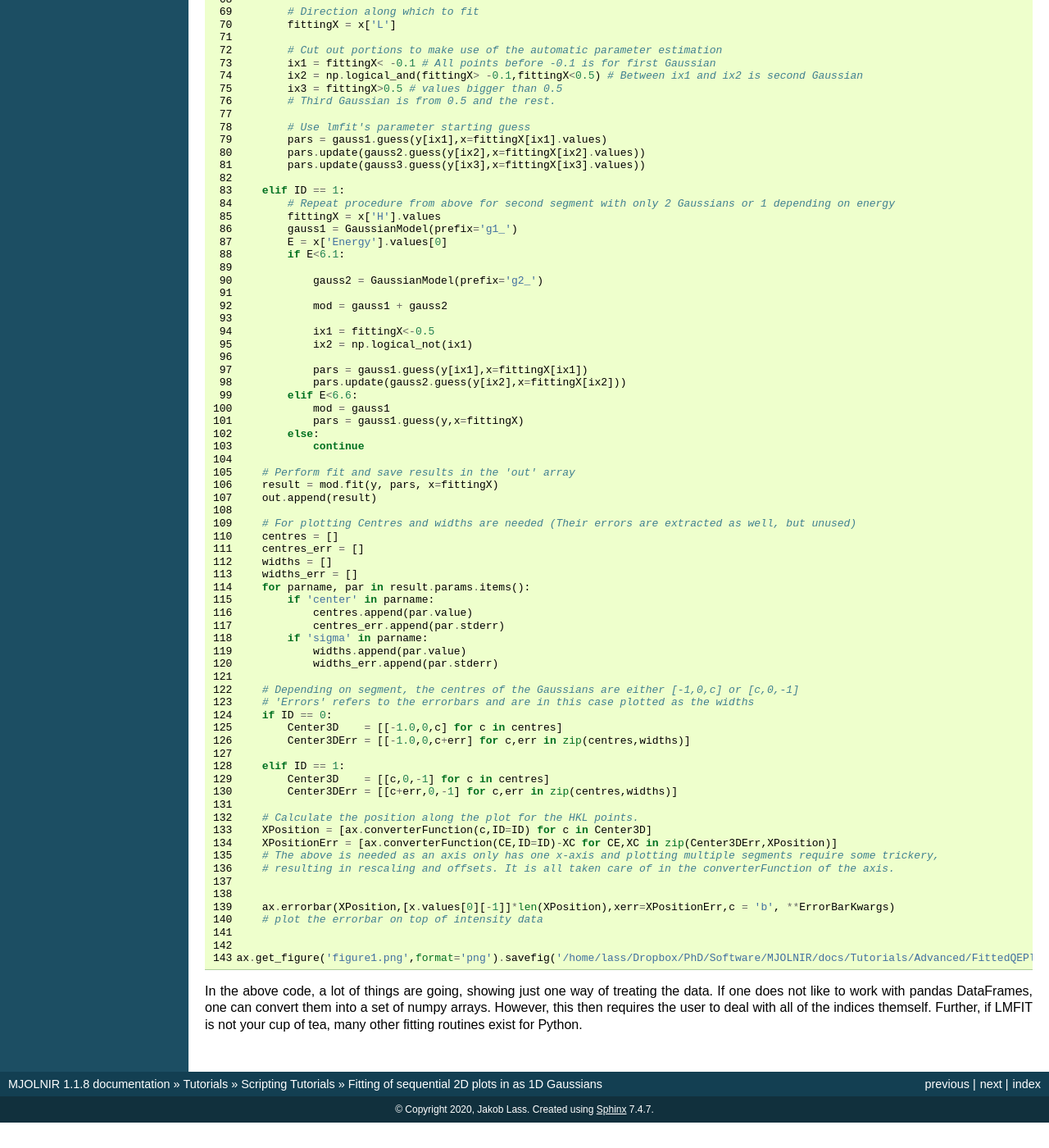
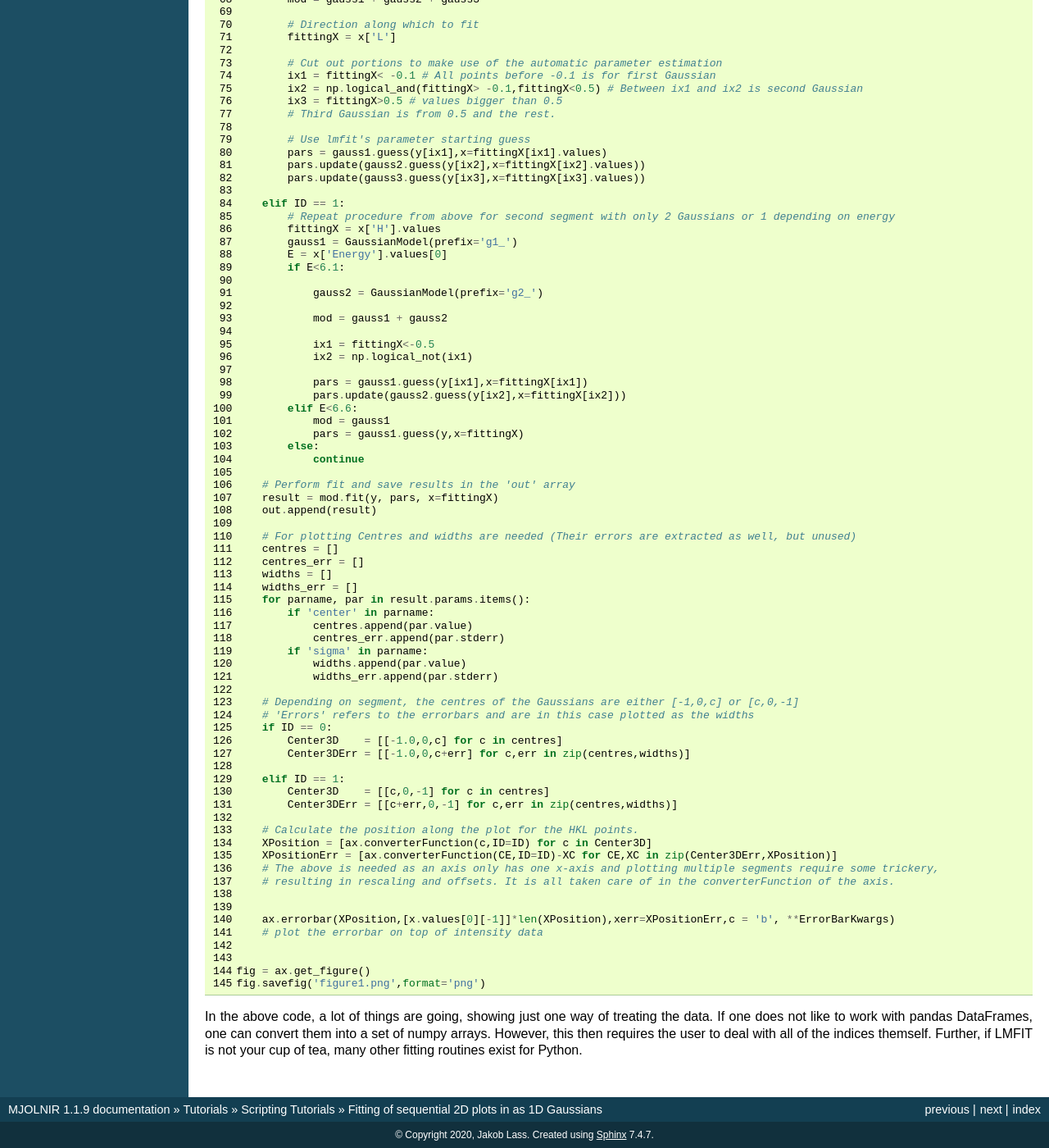
Before and after one commit to MJOLNIRPackage/MJOLNIR, a Sphinx documentation site: the page built from docs/Tutorials/Advanced/AdvancedFitting1D.rst, in a window 1280 px wide and 1400 px high, scrolled down 1936 px. Shown: the whole window at 82% size. Built offline with Sphinx 7.4.7, drawn with Linux system fonts in a browser that asks for light colours; before the commit the page ends 3305 px from its top, so only the background shows below that; some of the changed text lies outside the part shown.

Commit message:
Update version

```diff
--- a/MJOLNIR/__init__.py
+++ b/MJOLNIR/__init__.py
@@ -8,5 +8,5 @@ MJOLNIR Module
 import sys,os
 sys.path.append('.')
 
-__version__ = '1.1.8'
+__version__ = '1.1.9'
 __author__ = 'Jakob Lass'
--- a/docs/Tutorials/Advanced/AdvancedFitting1D.rst
+++ b/docs/Tutorials/Advanced/AdvancedFitting1D.rst
@@ -44,7 +44,8 @@ From this it is clear that the number of horizontal Gaussians changes for the se
    ax,Data,Bin,center,Distance = ds.plotCutQELine(QPoints=[q1,q2,q3],width=0.05,minPixel=0.01,EnergyBins=EBins)
 
    # Extract axis and save figure
-   ax.get_figure('figure0.png',format='png').savefig('/home/lass/Dropbox/PhD/Software/MJOLNIR/docs/Tutorials/Advanced/RawQEPlot.png',format='png',dpi=600)
+   fig = ax.get_figure()
+   fig.savefig('figure0.png',format='png')
 
    # Define plotting parameters for error bar plot to be created
    ErrorBarKwargs = {'markersize':4, 'capsize':2,'elinewidth':1,'markeredgewidth':2,'mfc':'white','fmt':'o'}
@@ -153,7 +154,8 @@ From this it is clear that the number of horizontal Gaussians changes for the se
        # plot the errorbar on top of intensity data
 
 
-   ax.get_figure('figure1.png',format='png').savefig('/home/lass/Dropbox/PhD/Software/MJOLNIR/docs/Tutorials/Advanced/FittedQEPlot.png',format='png',dpi=600)
+   fig = ax.get_figure()
+   fig.savefig('figure1.png',format='png')
 
 
 In the above code, a lot of things are going, showing just one way of treating the data. If one does not like to work with pandas DataFrames, one can convert them into a set of numpy arrays. However, this then requires the user to deal with all of the indices themself. Further, if LMFIT is not your cup of tea, many other fitting routines exist for Python.
--- a/docs/Tutorials/Advanced/View3D.rst
+++ b/docs/Tutorials/Advanced/View3D.rst
@@ -67,7 +67,7 @@ Assuming that the Quick visualization from the Quick tutorials is understood, th
    frames = np.arange(3,nFrames-3)
    frames = np.concatenate([frames,np.flip(frames[1:-1])]) #
    # Generate animation as mp4 and create key frame as plane 75
-   View3DAnimator(Viewer,'ViewerAnimationEPlane','/home/lass/Dropbox/PhD/Software/MJOLNIR/docs/Tutorials/Advanced/',frames=frames,keyFrame=75,fps=7)
+   View3DAnimator(Viewer,'ViewerAnimationEPlane','/Path/To/Save/Folder/',frames=frames,keyFrame=75,fps=7)
 
 
 With the above code a similar picture as shown in the simple tutorial is generated:
--- a/docs/Tutorials/Quick/QuickView3D.rst
+++ b/docs/Tutorials/Quick/QuickView3D.rst
@@ -9,7 +9,7 @@ For the initial overview of what has been measured and for viewing some features
    import numpy as np
 
    # Location of raw data file. Can also be given as a single string
-   fileName = ['/Path/To/Data/camea2018n000136.hdf','/home/lass/Dropbox/PhD/CAMEAData/camea2018n000137.hdf']
+   fileName = ['/Path/To/Data/camea2018n000136.hdf','/Path/To/Data/camea2018n000137.hdf']
    # Define the DataSet object and provide file(s)
    ds = DataSet.DataSet(dataFiles=fileName)
    # Run the converter. This automatically generates nxs-file(s) in location
--- a/docs/conf.py
+++ b/docs/conf.py
@@ -31,9 +31,9 @@ copyright = u'2020, Jakob Lass'
 author = u'Jakob Lass'
 
 # The short X.Y version
-version = u'1.1.8'
+version = u'1.1.9'
 # The full version, including alpha/beta/rc tags
-release = u'1.1.8'
+release = u'1.1.9'
 
 
 
--- a/docs/index.rst
+++ b/docs/index.rst
@@ -42,11 +42,11 @@ As the software is to be used by a broad user group, it is of great importance t
     Python 3.4 is believed to be compatible but is not tested due to updates in testing framework.
     Python 3.7 is supported by the package but some of the dependencies might not be supported on all operating systems.
 
-.. |travis| image:: https://travis-ci.org/Jakob-Lass/MJOLNIR.svg?branch=1.1.8'
+.. |travis| image:: https://travis-ci.org/Jakob-Lass/MJOLNIR.svg?branch=1.1.9'
     :target: https://travis-ci.org/Jakob-Lass/MJOLNIR
 
-.. |coverall| image:: https://coveralls.io/repos/github/Jakob-Lass/MJOLNIR/badge.svg?branch=1.1.8'
-    :target: https://coveralls.io/github/Jakob-Lass/MJOLNIR?branch=1.1.8'
+.. |coverall| image:: https://coveralls.io/repos/github/Jakob-Lass/MJOLNIR/badge.svg?branch=1.1.9'
+    :target: https://coveralls.io/github/Jakob-Lass/MJOLNIR?branch=1.1.9'
 
 .. |python27| image:: https://img.shields.io/badge/python-2.7-brightgreen.svg
     :target: https://travis-ci.org/Jakob-Lass/MJOLNIR
--- a/setup.py
+++ b/setup.py
@@ -17,7 +17,7 @@ pythonPath = os.path.join('lib','python{}.{}'.format(*sys.version_info[:2]),'sit
 setup(
     name='MJOLNIR',
 
-    version='1.1.8',
+    version='1.1.9',
     description=('Neutron Scattering software suite.'),
     long_description=long_description,
     author='Jakob Lass',
```
Also changed, not shown: docs/Tutorials/Quick/masking.rst (added, +161 -0 lines), docs/Tutorials/Quick/masking_10.png (added), docs/Tutorials/Quick/masking_40.png (added), docs/Tutorials/Quick/masking_QELine.png (added).
